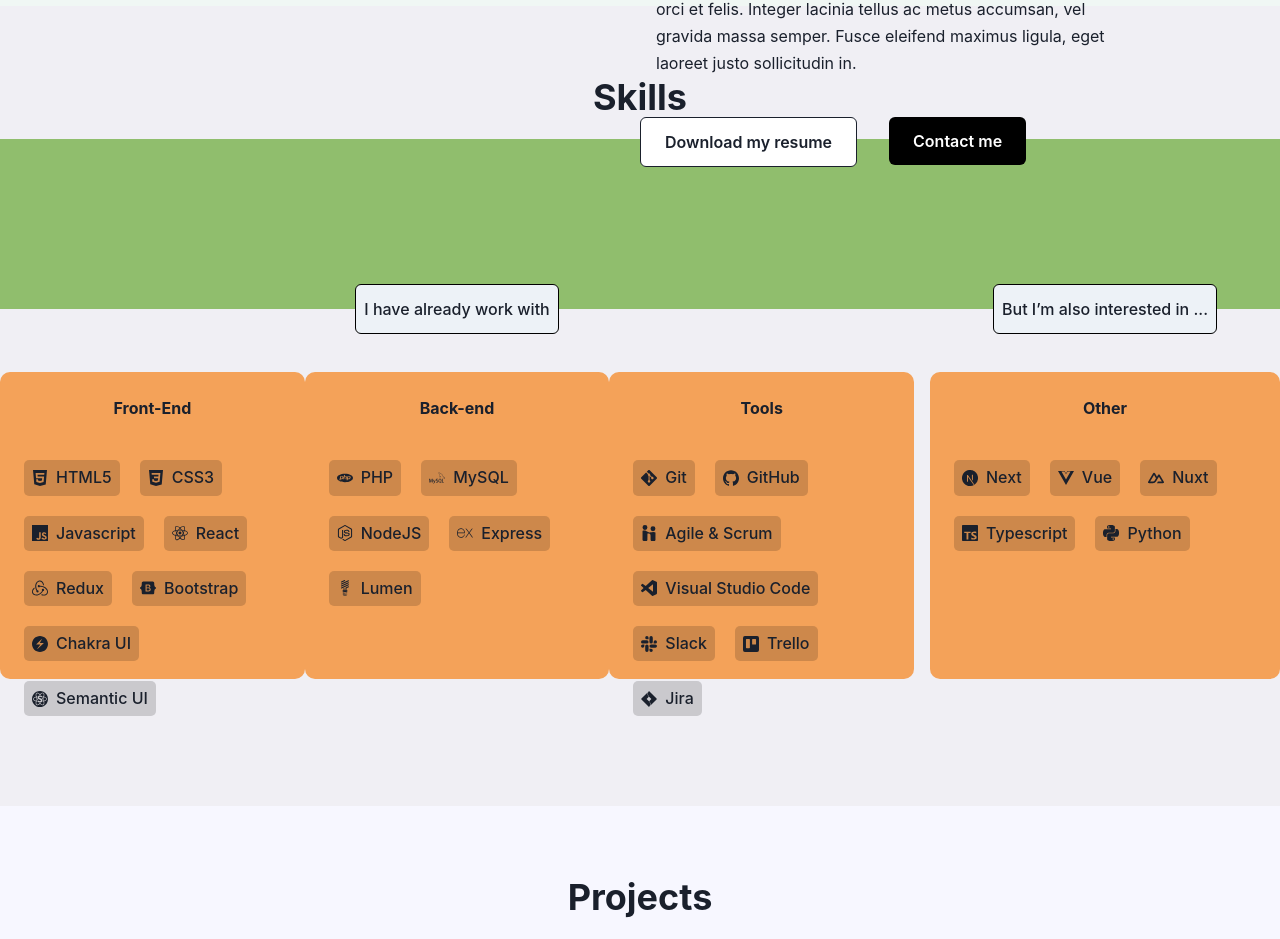
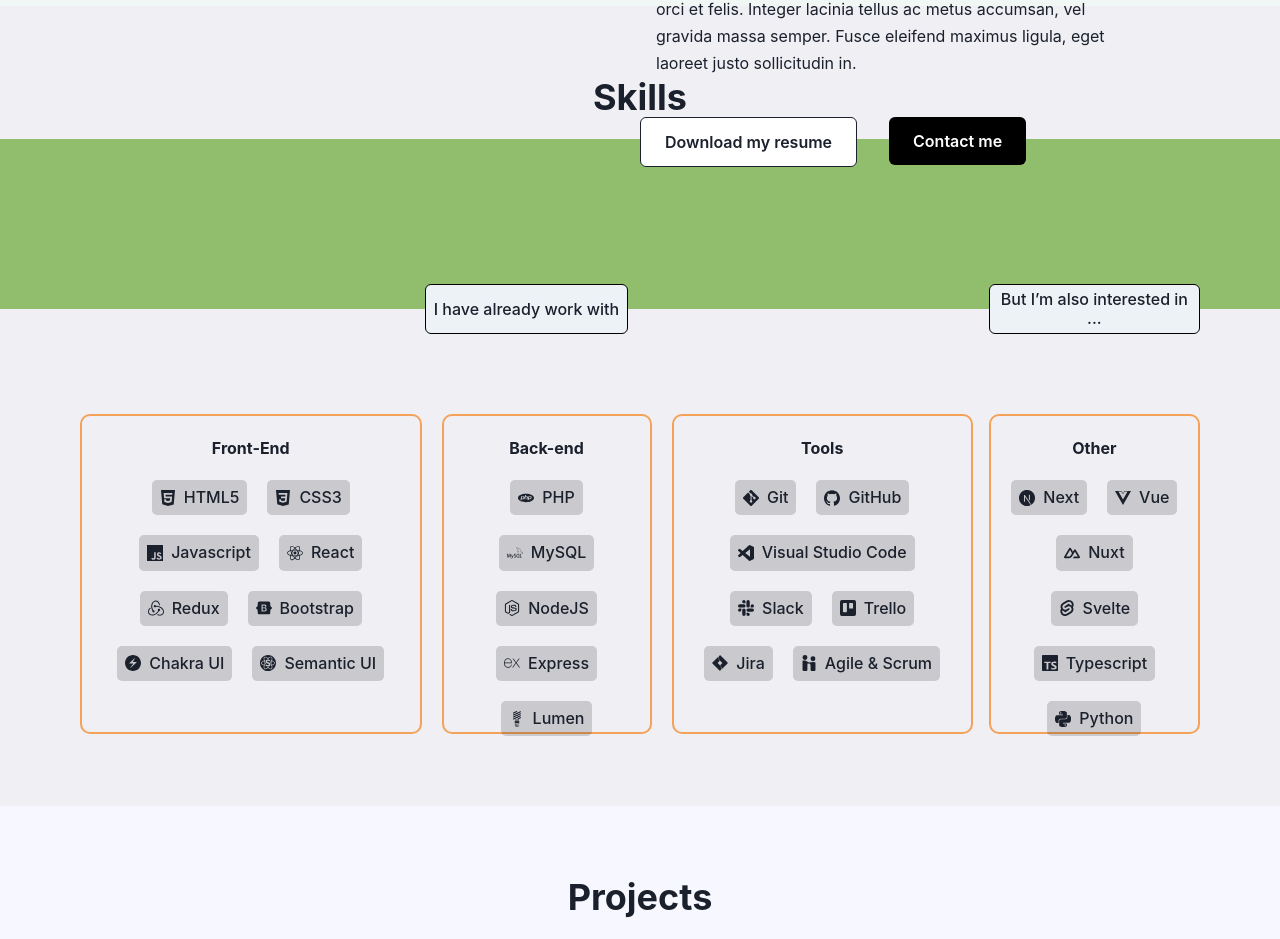
Before and after one commit to Tsuricate/Portfolio, a React (Create React App) app: page / in a window 1280 px wide. Shown: the part 1594-2533 px from the top of the page. Built offline with nearby package versions, Linux system fonts and the light colour scheme.

Commit message:
Fix: Skills page display OK on all devices

```diff
--- a/src/components/SkillsContent.js
+++ b/src/components/SkillsContent.js
@@ -10,19 +10,22 @@ const secondGroup = skills.slice(-1);
 const SkillsContent = () => (
   <SectionContainer bgColor="#F0EFF4" sectionTitle="Skills" fullWidth>
     {/* Banner */}
+    <Box height={{ xl: '100%' }}>
       <Box background="#90BE6D" height="170px" />
       <Grid
-      templateColumns={{ base: 'repeat(1, 1fr)', md: 'repeat(4, 1fr)' }}
-      gap={4}
-      height="calc(100% - 170px)"
+        templateColumns={{ base: 'repeat(1, 1fr)', md: 'repeat(3, 1fr)', xl: 'repeat(5, 1fr)' }}
+        gap={{ md: 3, xl: 4 }}
+        flexGrow={{ xl: '1' }}
+        px={{ xl: 20 }}
       >
-      <GridItem colSpan={3}>
+        <GridItem colSpan={{ base: 1, md: 3, xl: 4 }}>
           <SkillsGroup groupTitle="I have already work with" skills={firstGroup} />
         </GridItem>
-      <GridItem colSpan={1}>
+        <GridItem colSpan={{ base: 1, md: 3, xl: 1 }}>
           <SkillsGroup groupTitle="But I’m also interested in ..." skills={secondGroup} />
         </GridItem>
       </Grid>
+    </Box>
   </SectionContainer>
 );
 
--- a/src/components/SkillsGroup.js
+++ b/src/components/SkillsGroup.js
@@ -1,27 +1,31 @@
 import React from 'react';
 import PropTypes from 'prop-types';
-import { Tag, Flex, Box } from '@chakra-ui/react';
+import { Tag, Box, Stack } from '@chakra-ui/react';
 import SkillsList from './SkillsList';
 
 const SkillsGroup = ({ groupTitle, skills }) => (
-  <>
-    <Box textAlign="center" mt={{ lg: '-25px' }}>
+  <Stack
+    pt={{ base: 5, xl: 0 }}
+    height={{ xl: '100%' }}
+    alignItems={{ xl: 'center' }}
+    spacing={{ xl: 20 }}
+  >
+    <Box textAlign="center" mt={{ xl: '-25px' }}>
       <Tag fontSize="1.5xl" height="50px" variant="subtle" border="1px solid black">
         {groupTitle}
       </Tag>
     </Box>
 
-    <Flex
-      height="calc(100% - 50px)"
-      direction={{ base: 'column', lg: 'row' }}
-      alignItems="center"
-      justifyContent="space-evenly"
+    <Stack
+      flexGrow={{ xl: '1' }}
+      direction={{ base: 'column', md: 'row' }}
+      spacing={{ base: 5, md: 10, xl: 5 }}
     >
       {skills.map((skill) => (
         <SkillsList key={skill.title} category={skill.title} skillList={skill.list} />
       ))}
-    </Flex>
-  </>
+    </Stack>
+  </Stack>
 );
 
 export default SkillsGroup;
--- a/src/components/SkillsList.js
+++ b/src/components/SkillsList.js
@@ -1,20 +1,27 @@
 /* eslint-disable react/prop-types */
 import React from 'react';
 import PropTypes from 'prop-types';
-import { Box, Text, Wrap } from '@chakra-ui/react';
+import { Stack, Text, Wrap } from '@chakra-ui/react';
 import SkillTag from './SkillTag';
 
 const SkillsList = ({ category, skillList }) => (
-  <Box background="#F4A259" p={6} height={{ lg: '80%' }} w="350px" borderRadius="10px">
+  <Stack
+    width={{ base: 'full', xl: 'auto' }}
+    height={{ xl: 'xs' }}
+    p={{ base: 3, md: 4, xl: 5 }}
+    borderRadius="10px"
+    spacing={5}
+    border="2px solid #F4A259"
+  >
     <Text textAlign="center" fontWeight="bold">
       {category}
     </Text>
-    <Wrap spacing={5} py={{ base: 5, lg: 10 }}>
+    <Wrap spacing={5} justify="center">
       {skillList.map((skill) => (
         <SkillTag key={skill.name} name={skill.name} icon={skill.icon} />
       ))}
     </Wrap>
-  </Box>
+  </Stack>
 );
 
 export default SkillsList;
--- a/src/data/skills.js
+++ b/src/data/skills.js
@@ -73,10 +73,6 @@ const skills = [
         icon: 'SiGithub',
       },
       {
-        name: 'Agile & Scrum',
-        icon: 'SiHandshake',
-      },
-      {
         name: 'Visual Studio Code',
         icon: 'SiVisualstudiocode',
       },
@@ -84,6 +80,7 @@ const skills = [
         name: 'Slack',
         icon: 'SiSlack',
       },
+
       {
         name: 'Trello',
         icon: 'SiTrello',
@@ -91,6 +88,10 @@ const skills = [
       {
         name: 'Jira',
         icon: 'SiJirasoftware',
+      },
+      {
+        name: 'Agile & Scrum',
+        icon: 'SiHandshake',
       },
     ],
   },
@@ -110,6 +111,10 @@ const skills = [
         icon: 'SiNuxtdotjs',
       },
       {
+        name: 'Svelte',
+        icon: 'SiSvelte',
+      },
+      {
         name: 'Typescript',
         icon: 'SiTypescript',
       },
```
Lines whose indentation alone changed are shown as unchanged.
